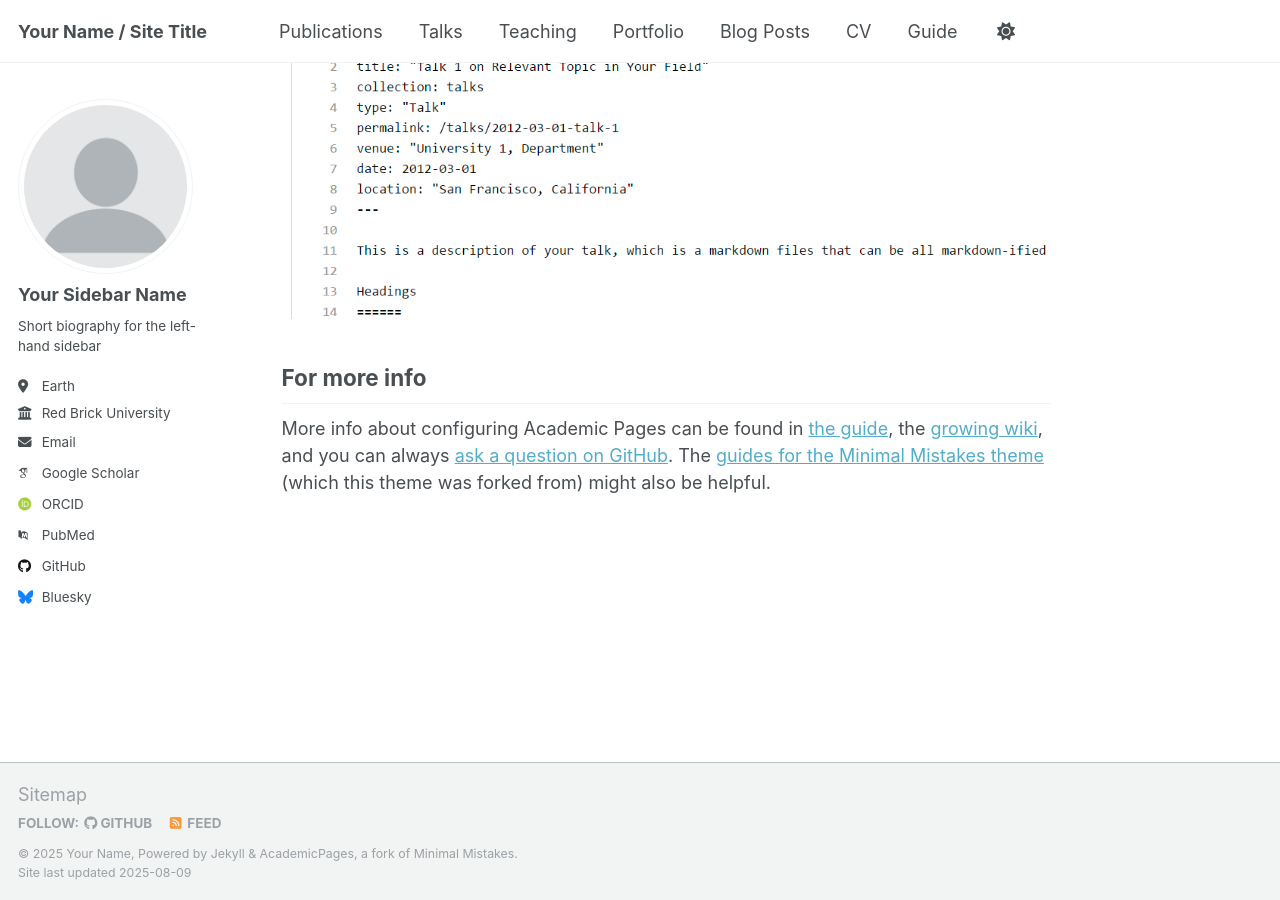
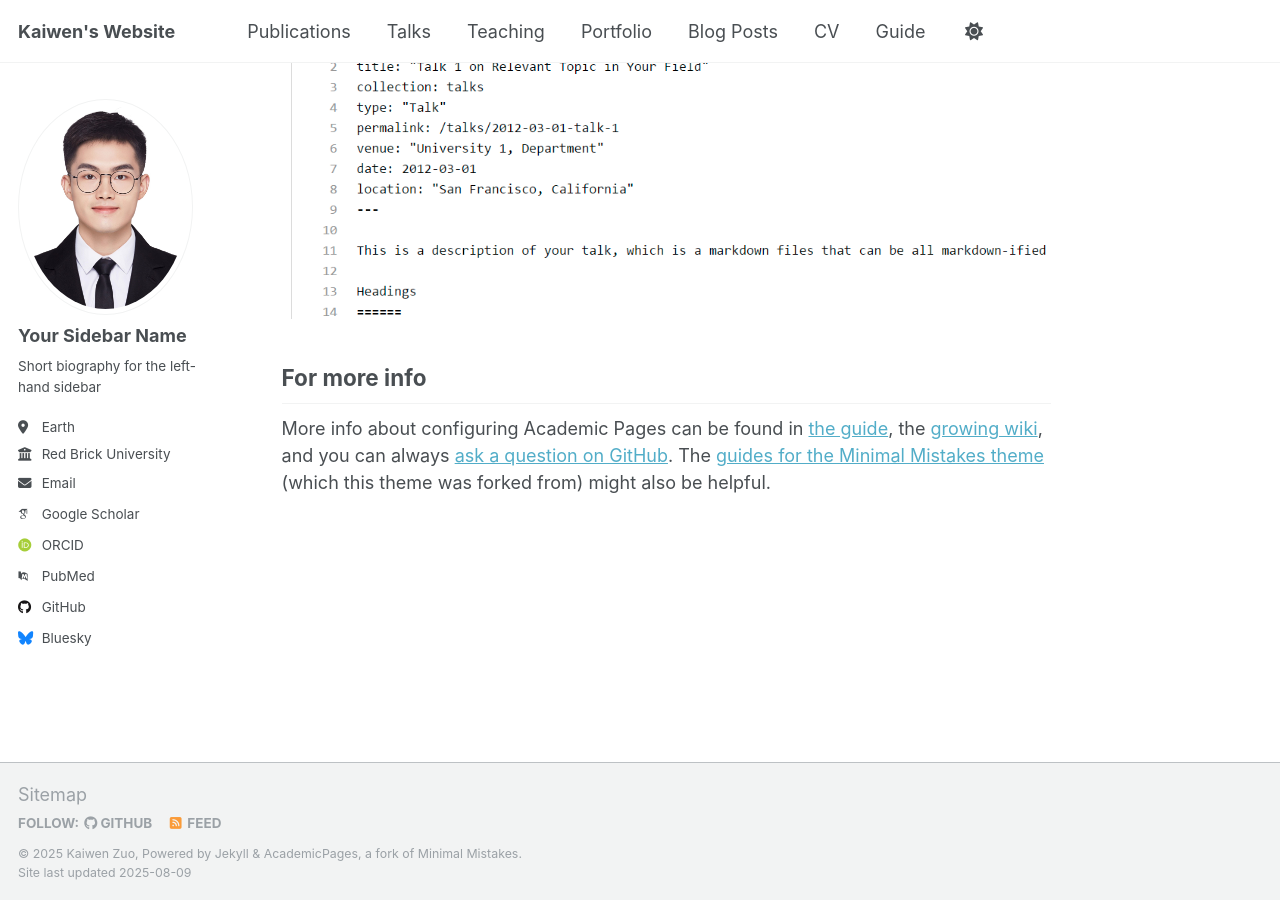
Before and after one commit to Cuberkk/Cuberkk.github.io, a Jekyll site: the page built from _pages/about.md, in a window 1280 px wide and 900 px high, scrolled down 2880 px. Built offline with Jekyll 4.4.1, drawn with Linux system fonts in a browser that asks for light colours; some web fonts are replaced; a script that is not in the unit is left out.

Commit message:
First try on updating

```diff
--- a/_config.yml
+++ b/_config.yml
@@ -9,11 +9,11 @@
 # Basic Site Settings
 locale                   : "en-US"
 site_theme               : "default"
-title                    : "Your Name / Site Title"
+title                    : "Kaiwen's Website"
 title_separator          : "-"
-name                     : &name "Your Name"
-description              : &description "personal description"
-url                      : https://academicpages.github.io # the base hostname & protocol for your site e.g. "https://[your GitHub username].github.io" or if you already have some other page hosted on Github then use "https://[your GitHub username].github.io/[Your Repo Name]"
+name                     : &name "Kaiwen Zuo"
+description              : &description "I am Kaiwen Zuo, a PhD student at Case Western Reserve University. My research interests include vision-based force sensing, soft robotics, and position-based dynamics."
+url                      : https://Cuberkk.github.io # the base hostname & protocol for your site e.g. "https://[your GitHub username].github.io" or if you already have some other page hosted on Github then use "https://[your GitHub username].github.io/[Your Repo Name]"
 baseurl                  : "" # the subpath of your site, e.g. "/blog"
 repository               : "academicpages/academicpages.github.io"
 
@@ -22,7 +22,7 @@ repository               : "academicpages/academicpages.github.io"
 #               Additional customization can be done by editing /_includes/author-profile.html
 author:
   # Biographic information
-  avatar           : "profile.png"
+  avatar           : "Kaiwen_Zuo_4_5.jpg"
   name             : "Your Sidebar Name"
   pronouns         : # example: "she/her"
   bio              : "Short biography for the left-hand sidebar"
```
Also changed, not shown: images/Kaiwen_Zuo_4_5.jpg (added).
